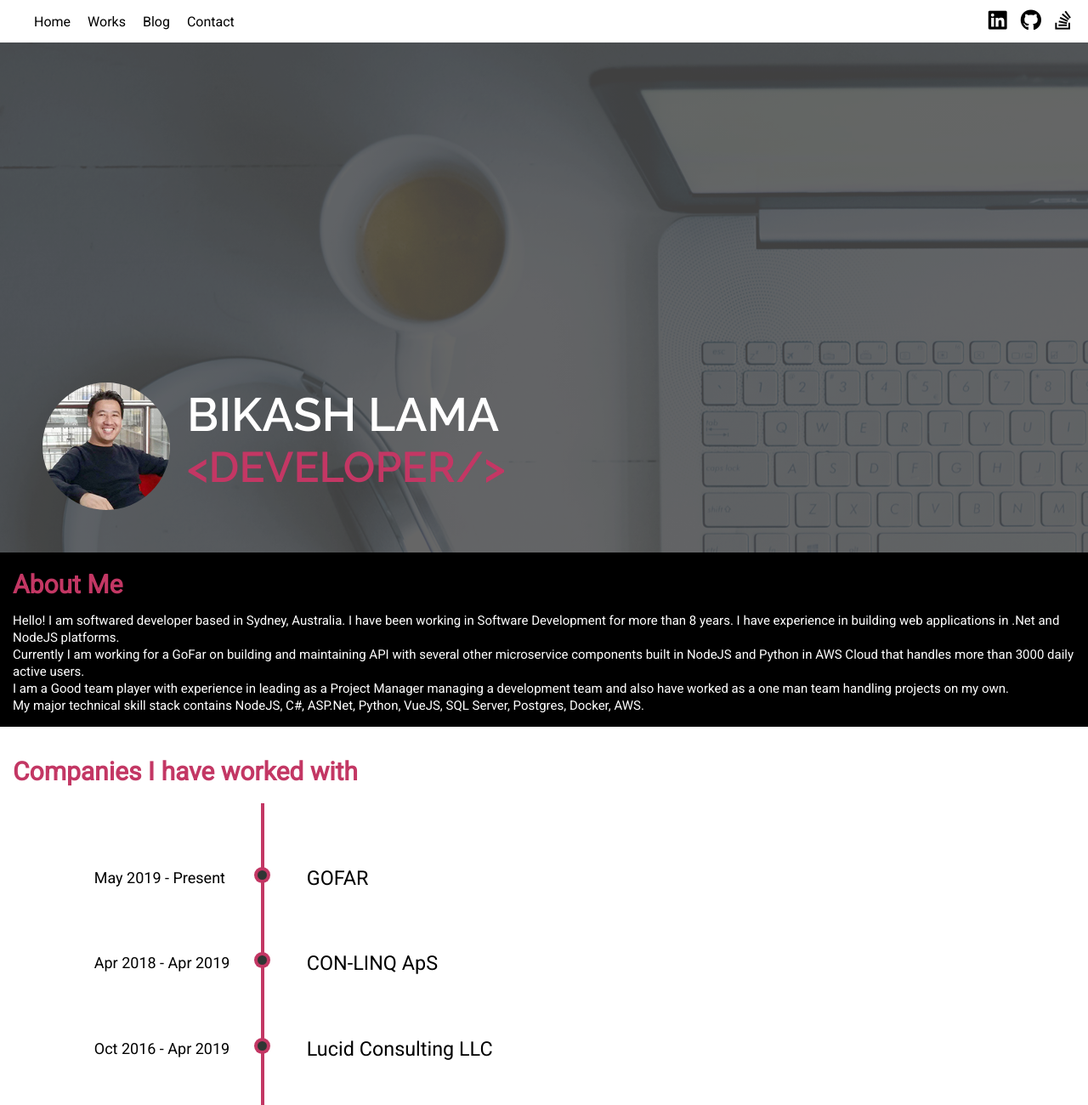
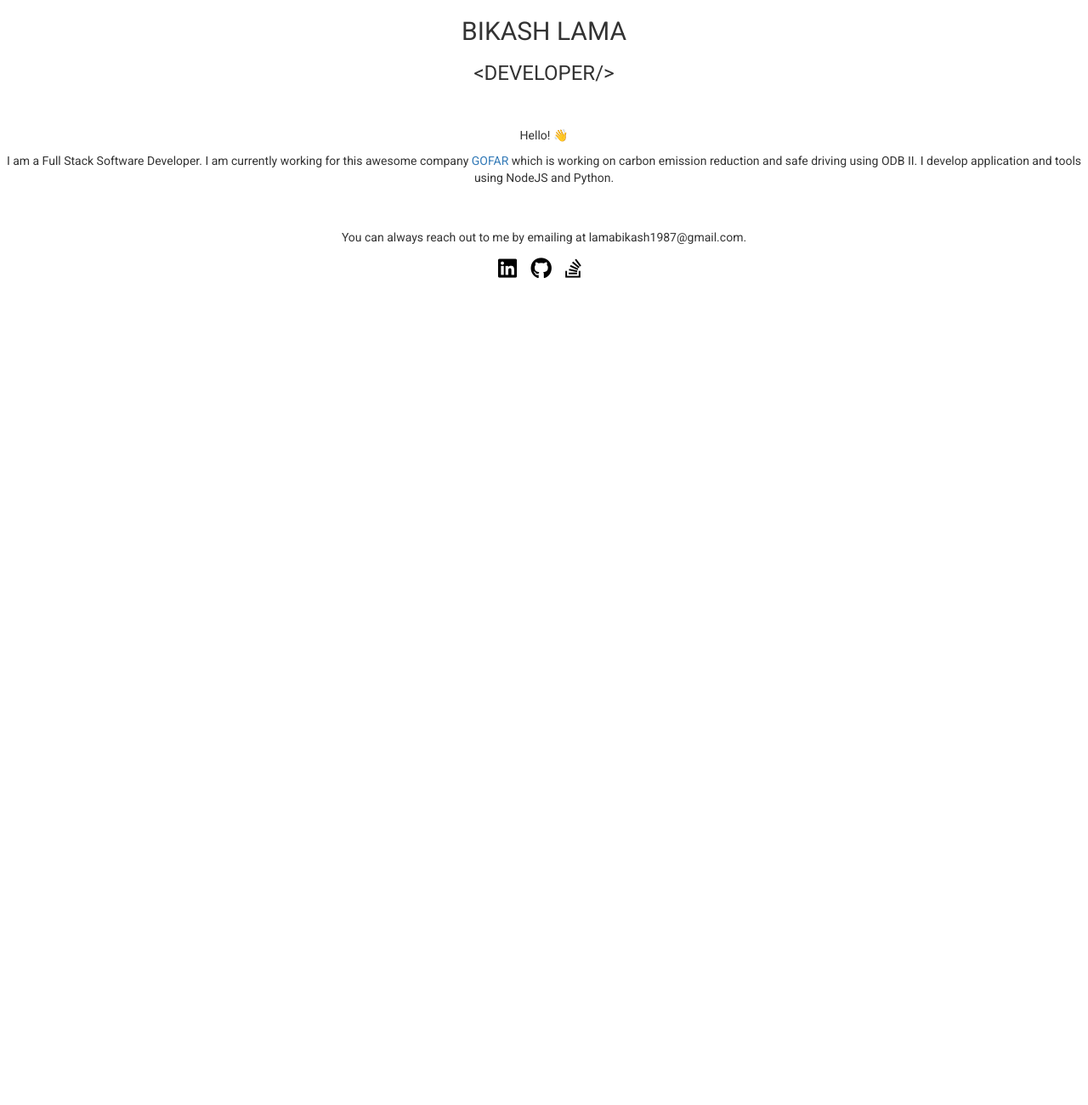
Before and after one commit to bikashlama/bikash.github.io, a plain HTML site: page index.html in a window 1280 px wide. Shown: the top 1300 px of the page at 85% size. After the commit the page ends 800 px from the top, so only its background shows below. Drawn offline with nearby package versions, Linux system fonts and the light colour scheme.

Commit message:
fix website

```diff
--- a/index.html
+++ b/index.html
@@ -1,15 +1,46 @@
 <html>
-
 <head>
     <link href="https://fonts.googleapis.com/css2?family=Roboto&display=swap" rel="stylesheet">
-    <link href="https://fonts.googleapis.com/css2?family=Raleway:wght@600&display=swap" rel="stylesheet">
+    <link rel="stylesheet" href="https://stackpath.bootstrapcdn.com/bootstrap/3.4.1/css/bootstrap.min.css" integrity="sha384-HSMxcRTRxnN+Bdg0JdbxYKrThecOKuH5zCYotlSAcp1+c8xmyTe9GYg1l9a69psu" crossorigin="anonymous">
     <link rel="stylesheet" type="text/css" href="layout.css" />
     <script src="https://kit.fontawesome.com/24ae38cf6e.js" crossorigin="anonymous"></script>
     <title>Bikash Lama</title>
 </head>
 
 <body>
-    <div id="header">
+    <div id="body-content">
+        <div id="intro">
+            <h2>BIKASH LAMA</h2>
+            <h3>&lt;DEVELOPER&#47;&gt;</h3>
+        </div>
+        <div id="about-me">
+            <p>
+                Hello! &#128075;
+            </p>
+            <p>
+                I am a Full Stack Software Developer.
+                I am currently working for this awesome company <a href="https://www.gofar.co" target="_blank"> GOFAR </a> which is working on carbon emission reduction and safe driving using ODB II.
+                I develop application and tools using NodeJS and Python.
+            </p>
+        </div>
+        <div id="contact-me">
+            <p>
+                You can always reach out to me by emailing at lamabikash1987@gmail.com.
+            </p>
+        </div>
+        <div id="social-links">
+            <a href="https://www.linkedin.com/in/bikash-lama/" target="_blank">
+                <i class="fab fa-linkedin"></i>
+            </a>
+            <a href="https://github.com/bikashlama" target="_blank">
+                <i class="fab fa-github"></i>
+            </a>
+            <a href="https://stackoverflow.com/users/2398686/bikash-lama" target="_blank">
+                <i class="fab fa-stack-overflow"></i>
+            </a>
+        </div>
+    </div>
+    <!-- <div id="header">
         <div id="menu" role="navigation">
             <ul>
                 <li><a href="#">Home</a></li>
@@ -40,9 +71,6 @@
     <div id="main_container">
         <div id="introduction">
             <div id="hello">
-                <div class="profile-image-cropper">
-                    <img src="/images/profile.jpg" alt="avatar" class="profile-pic">
-                </div>
                 <div style="margin-top: 5px;">
                     <span id="my-name">BIKASH LAMA</span>
                     <span id="job-description">&lt;DEVELOPER&#47;&gt;</span>
@@ -98,7 +126,8 @@
                 </ul>
             </div>
         </div>
-    </div>
+    </div> -->
+    <script src="https://stackpath.bootstrapcdn.com/bootstrap/3.4.1/js/bootstrap.min.js" integrity="sha384-aJ21OjlMXNL5UyIl/XNwTMqvzeRMZH2w8c5cRVpzpU8Y5bApTppSuUkhZXN0VxHd" crossorigin="anonymous"></script>
 </body>
 
 </html>
--- a/layout.css
+++ b/layout.css
@@ -1,207 +1,39 @@
-body {
-    font-family: 'Roboto', sans-serif;
-    font-size: 20px;
-    padding: 0px;
-    margin: 0px;
+body{
+    font-family: 'Roboto';
 }
 
-#header {
-    height: 50px;
+
+#main-content{
+    width: 960px;
 }
 
-#menu {
-    float: left;
+#intro
+{
+    text-align: center;
+    margin-bottom: 50px;
 }
 
-#menu ul {
-    list-style-type: none;
-    font-size: 16px;
+
+#social-links {
+    text-align: center;
+    font-size: 1.8em;
 }
 
-#menu ul li {
-    float: left;
-    margin-right: 20px;
-    display: block;
-    transition-duration: 0.5s;
+#social-links a {
+    color:#000000;
+    margin-right: 10px;
 }
 
-#menu ul li a {
-    color: #000000;
+
+#social-links a:hover {
     text-decoration: none;
 }
 
-#menu ul li:hover {
-    cursor: pointer;
+#about-me {
+    text-align: center;
+    margin-bottom: 50px;
 }
 
-#menu ul li ul {
-    visibility: hidden;
-    opacity: 0;
-    position: absolute;
-    transition: all 0.5s ease;
-    margin-top: 1rem;
-    left: 0;
-    display: none;
+#contact-me {
+    text-align: center;
 }
-
-#menu ul li:hover > ul,
-ul li ul:hover {
-    visibility: visible;
-    opacity: 1;
-    display: block;
-}
-
-#menu ul li ul li {
-    clear: both;
-    width: 100%;
-}
-
-#introduction {
-    background: black;
-    overflow: hidden;
-    background: #C33764;  /* fallback colour. Make sure this is just one solid colour. */
-    background: -webkit-linear-gradient(rgba(0, 0, 0, 0.8), rgba(0, 0, 0, 0.8)), url('./images/introduction-background.jpg');
-    background: linear-gradient(rgba(0, 0, 0, 0.8), rgba(0, 0, 0, 0.8)), url('./images/introduction-background.jpg'); /* The least supported option. */
-    height: 600px;
-}
-
-#hello {
-    background: rgba(255, 255, 255, 0.25);
-    height: 100%;
-    width: 100%;
-    padding-top: 400px;
-    padding-left: 50px;
-    z-index: 2;
-}
-
-#my-name {
-    color: #FFFFFF;
-    font-family: 'Raleway', sans-serif;
-    display: block;
-    font-size: 55px;
-}
-
-#job-description {
-    color: #C33764;
-    font-family: 'Raleway', sans-serif;
-    display: block;
-    font-size: 50px;
-}
-
-#social_links {
-    margin: auto;
-    float: right;
-    line-height: 50px;
-    font-size: 25px;
-    padding-right: 10px;
-}
-
-#social_links a{
-    color: #000000;
-    text-decoration: none;
-    margin-right: 10px;
-}
-
-#about_me{
-    background-color: black;
-    padding: 15px;
-}
-
-
-
-#about_me h1{
-    margin-top: 5px;
-    margin-bottom: 15px;
-    color: #C33764;
-    font-size: 30px;
-}
-
-#work_experiences {
-    padding: 15px;
-}
-
-#work_experiences h1 {
-    color: #C33764;
-    font-size: 30px;
-}
-
-#about_me p{
-    color: #FFFFFF;
-    padding: 18px;
-    font-size: 15px;
-    margin: 0px;
-    padding: 0px;
-    line-height: 20px;
-}
-
-.profile-image-cropper {
-    float: left;
-    width: 150px;
-    height: 150px;
-    position: relative;
-    overflow: hidden;
-    border-radius: 50%;
-    margin-right: 20px;
-}
-.profile-pic {
-  display: inline;
-  margin: 0 auto;
-  height: 100%;
-  width: auto;
-}
-
-.timeline {
-    border-left: 4px solid #C33764;
-    border-bottom-right-radius: 4px;
-    border-top-right-radius: 4px;
-    background: rgba(255, 255, 255, 0.03);
-    margin: auto;
-    position: relative;
-    line-height: 1.4em;
-    padding: 50px;
-    list-style: none;
-    text-align: left;
-    max-width: 45%;
-  }
-  .timeline h1 {
-    font-weight: 100;
-    font-size: 1.4em;
-  }
-  .timeline h2,
-  .timeline h3 {
-    font-weight: 400;
-  }
-  .timeline .event {
-    border-bottom: 1px dashed rgba(255, 255, 255, 0.1);
-    padding-bottom: 25px;
-    position: relative;
-  }
-  .timeline .event:last-of-type {
-    padding-bottom: 0;
-    margin-bottom: 0;
-    border: none;
-  }
-  .timeline .event:before,
-  .timeline .event:after {
-    position: absolute;
-    display: block;
-    top: 0;
-  }
-  .timeline .event:before {
-    left: -250px;
-    content: attr(data-date);
-    text-align: right;
-    font-weight: 100;
-    font-size: 0.9em;
-    min-width: 120px;
-  }
-  .timeline .event:after {
-    box-shadow: 0 0 0 4px #C33764;
-    left: -57.85px;
-    background: #313534;
-    border-radius: 50%;
-    height: 11px;
-    width: 11px;
-    content: "";
-    top: 5px;
-  }
```
Also changed, not shown: blogs.html (added).
